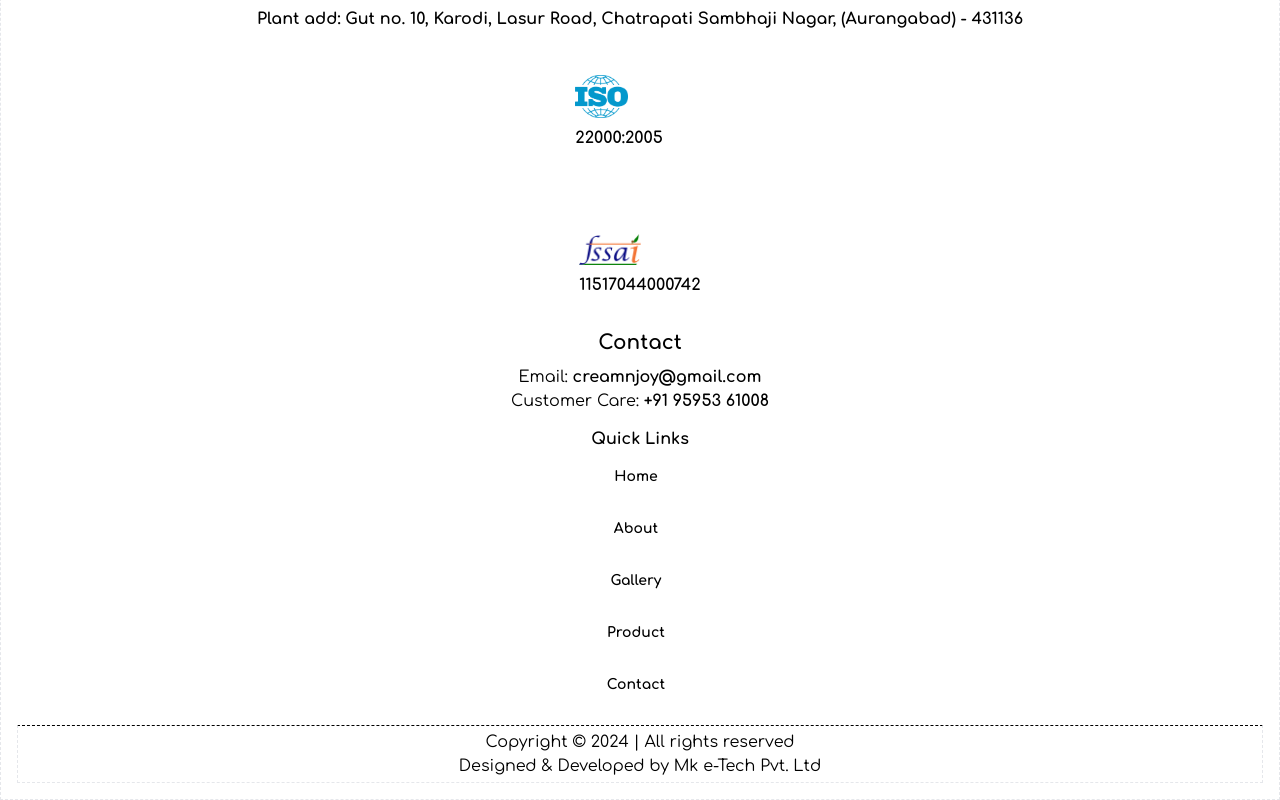
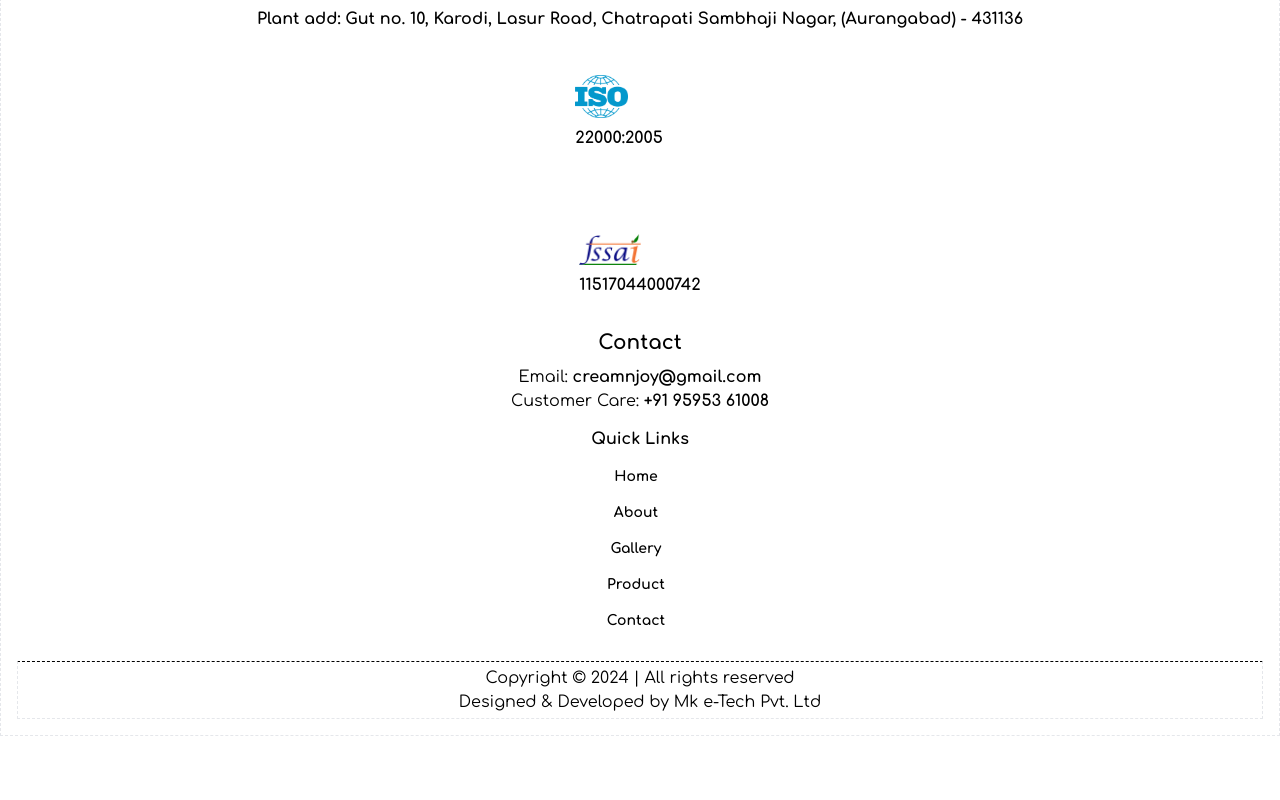
Before and after one commit to nileshmanke/CreamnJoyMinorpro, a React (Vite) app: page /product in a window 1280 px wide. Shown: the part 910-1710 px from the top of the page. After the commit the page ends 1646 px from the top, so only its background shows below. Built offline with nearby package versions, Linux system fonts and the light colour scheme.

Commit message:
routing isssu solve-3

```diff
--- a/src/components/Footer.jsx
+++ b/src/components/Footer.jsx
@@ -60,12 +60,12 @@ const Footer = () => {
             <h1 className='text-center text-xl font-bold mb-2' style={{ fontFamily: 'Comfortaa, sans-serif', fontSize: '16px' }}>Quick Links</h1>
             <ul className="flex-col   justify-center sm:text-center text-2xl font-bold" style={{ fontFamily: 'Comfortaa, sans-serif', fontSize: '14px' }}>
               <li className="mr-2 "><Link to="/">Home</Link></li>
-              <li className="mr-2 mt-5"><Link to="/about">About</Link></li>
-              <li className="mr-2 mt-5"><Link to="/gallery">Gallery</Link></li>
-              <li className="mr-2 mt-5"><Link to="/product">Product</Link></li>
+              <li className="mr-2 mt-1"><Link to="/about">About</Link></li>
+              <li className="mr-2 mt-1"><Link to="/gallery">Gallery</Link></li>
+              <li className="mr-2 mt-1"><Link to="/product">Product</Link></li>
 
 
-              <li className='mr-2 mt-5'><Link to="/contact">Contact</Link></li>
+              <li className='mr-2 mt-1'><Link to="/contact">Contact</Link></li>
             </ul>
           </div>
         </div>
--- a/src/components/Header.jsx
+++ b/src/components/Header.jsx
@@ -321,8 +321,12 @@ const koolfiefun=()=>{
     </div>
 
 
-    <Link to="/product" className='hover:bg-red-700 text-black hover:text-white font-bold p-1 '>PREMIUM CUPS</Link>
-    <Link to="/product" className='hover:bg-red-700 text-black hover:text-white font-bold  p-1'>PREMIUM CONES</Link>
+    <Link to="/product" className='hover:bg-red-700 text-black hover:text-white font-bold p-1 '  onClick={()=>{
+      setmproduct(false);
+    }}>PREMIUM CUPS</Link>
+    <Link to="/product" className='hover:bg-red-700 text-black hover:text-white font-bold  p-1' onClick={()=>{
+      setmproduct(false);
+    }}>PREMIUM CONES</Link>
     <div onClick={()=>{
       setmkoolfies(!mkoolfies);
       setmcup(false);
@@ -382,7 +386,9 @@ const koolfiefun=()=>{
   </ul>
 </div>
     </div>
-    <Link to="/product" className='hover:bg-red-700 text-black hover:text-white font-bold p-1'>CHOCOBARS</Link>
+    <Link to="/product" className='hover:bg-red-700 text-black hover:text-white font-bold p-1' onClick={()=>{
+      setmproduct(false);
+    }}>CHOCOBARS</Link>
   </ul>
 </div>
       </div>
```
